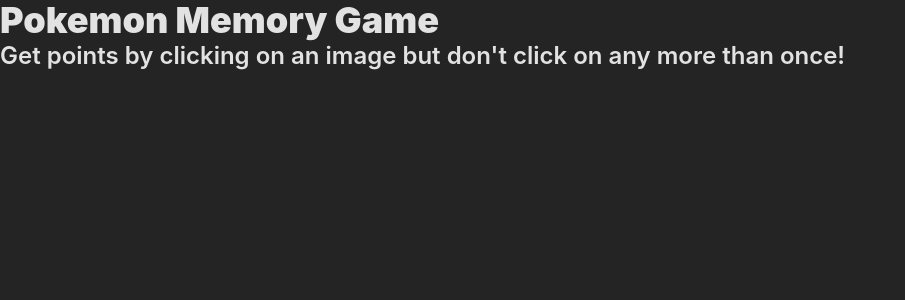
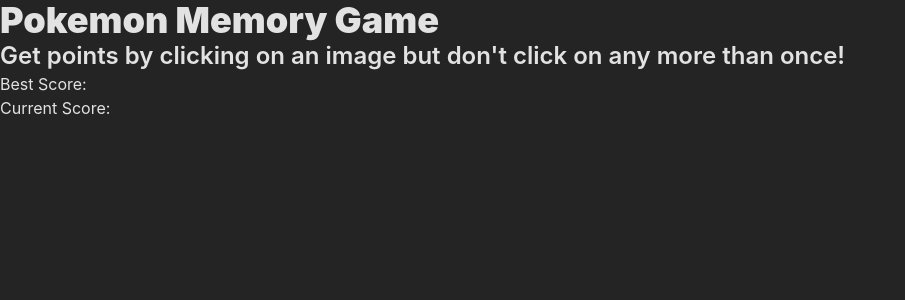
Before and after one commit to ShrikeSwallow/memory-card, a React (Vite) app: page / in a window 1280 px wide. Shown: the top 300 px of the page, without its empty margins (0-905 px from the left). Built offline with nearby package versions, Linux system fonts and the light colour scheme.

Commit message:
Create GameWindow component

```diff
--- a/src/App.jsx
+++ b/src/App.jsx
@@ -1,4 +1,5 @@
 // import { useState } from "react";
+import GameWindow from "./components/GameWindow";
 
 function App() {
   return (
@@ -8,6 +9,7 @@
         Get points by clicking on an image but don&apos;t click on any more than
         once!
       </h2>
+      <GameWindow></GameWindow>
     </>
   );
 }
--- /dev/null
+++ b/src/components/GameWindow.jsx
@@ -0,0 +1,12 @@
+import { useState } from "react";
+
+const GameWindow = () => {
+  return (
+    <main>
+      <p>Best Score:</p>
+      <p>Current Score:</p>
+    </main>
+  );
+};
+
+export default GameWindow;
```
